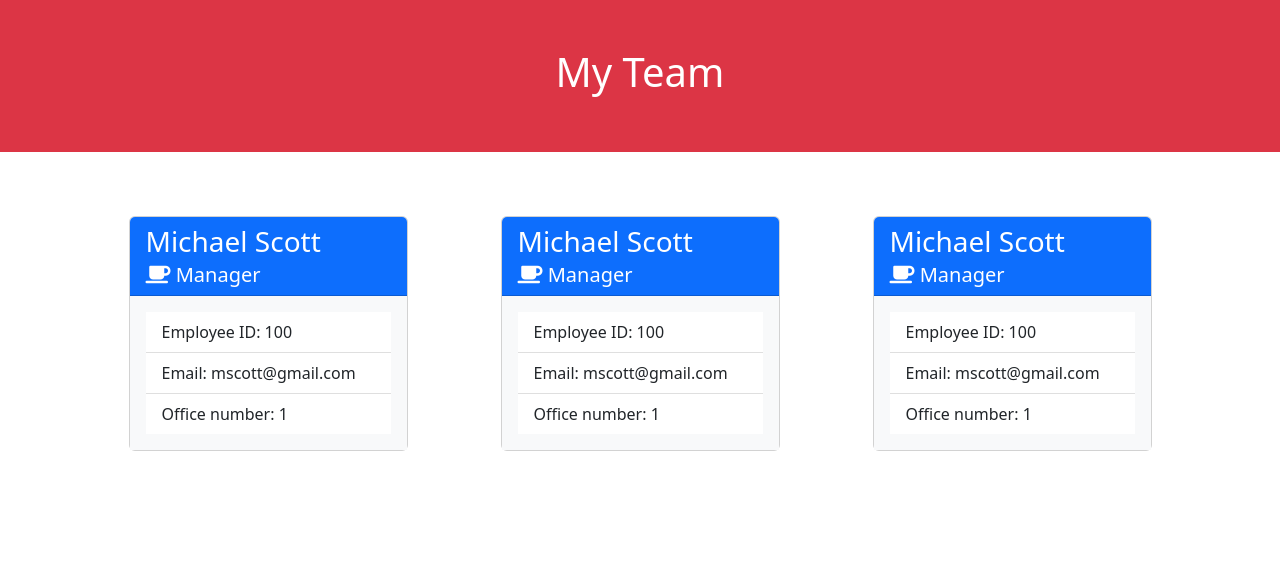
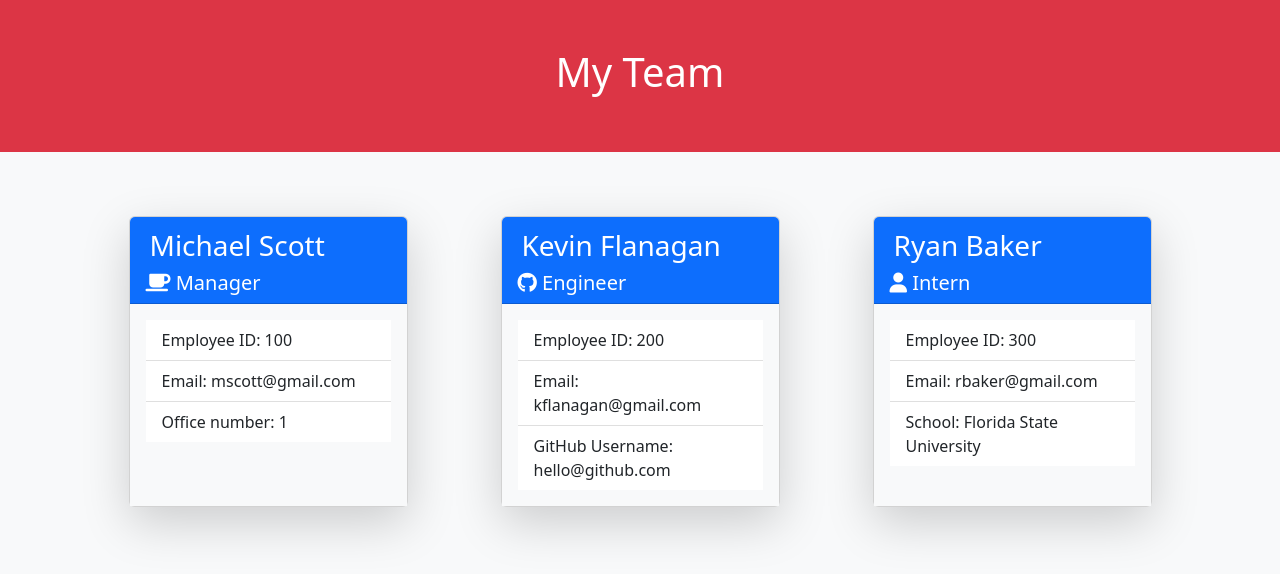
Before and after one commit to samocain93/Team-Profile-Generator, a website: page dist/team.html in a window 1280 px wide. Drawn offline with nearby package versions, Linux system fonts and the light colour scheme.

Commit message:
card styling done for now. fix js templates tmrw

```diff
--- a/dist/team.html
+++ b/dist/team.html
@@ -18,7 +18,7 @@
 
     <title>My Team</title>
   </head>
-  <body>
+  <body class="bg-light">
     <div class="container-fluid">
       <div class="row">
         <header class="header bg-danger text-white p-5 text-center mb-5">
@@ -29,11 +29,12 @@
 
     <main>
       <div class="container d-flex col-12 justify-content-around">
-
-        <div class="card col-3 m-3 mb-5 employee-card">
+        <div class="card col-3 m-3 mb-5 employee-card shadow-lg">
           <div class="card-header employee-header bg-primary">
-            <h3 class="card-title">Michael Scott</h3>
-            <h5 class="card-subtitle"><i class="fa-solid fa-mug-saucer"></i> Manager</h5>
+            <h3 class="card-title p-1">Michael Scott</h3>
+            <h5 class="card-subtitle">
+              <i class="fa-solid fa-mug-saucer"></i> Manager
+            </h5>
           </div>
           <div class="card-body bg-light">
             <ul class="list-group list-group-flush bg-white">
@@ -44,30 +45,34 @@
           </div>
         </div>
 
-        <div class="card col-3 m-3 mb-5 employee-card">
+        <div class="card col-3 m-3 mb-5 employee-card shadow-lg">
           <div class="card-header employee-header bg-primary">
-              <h3 class="card-title">Michael Scott</h3>
-              <h5 class="card-subtitle"><i class="fa-solid fa-mug-saucer"></i> Manager</h5>
+            <h3 class="card-title p-1">Kevin Flanagan</h3>
+            <h5 class="card-subtitle">
+              <i class="fa-brands fa-github"></i> Engineer
+            </h5>
           </div>
           <div class="card-body bg-light">
             <ul class="list-group list-group-flush bg-white">
-                <li class="list-group-item">Employee ID: 100</li>
-                <li class="list-group-item">Email: mscott@gmail.com</li>
-                <li class="list-group-item">Office number: 1</li>
+              <li class="list-group-item">Employee ID: 200</li>
+              <li class="list-group-item">Email: kflanagan@gmail.com</li>
+              <li class="list-group-item">GitHub Username: hello@github.com</li>
             </ul>
           </div>
         </div>
 
-          <div class="card col-3 m-3 mb-5 employee-card">
+        <div class="card col-3 m-3 mb-5 employee-card shadow-lg">
           <div class="card-header employee-header bg-primary">
-              <h3 class="card-title">Michael Scott</h3>
-              <h5 class="card-subtitle"><i class="fa-solid fa-mug-saucer"></i> Manager</h5>
+            <h3 class="card-title p-1">Ryan Baker</h3>
+            <h5 class="card-subtitle">
+              <i class="fa-solid fa-user"></i> Intern
+            </h5>
           </div>
           <div class="card-body bg-light">
             <ul class="list-group list-group-flush bg-white">
-                <li class="list-group-item">Employee ID: 100</li>
-                <li class="list-group-item">Email: mscott@gmail.com</li>
-                <li class="list-group-item">Office number: 1</li>
+              <li class="list-group-item">Employee ID: 300</li>
+              <li class="list-group-item">Email: rbaker@gmail.com</li>
+              <li class="list-group-item">School: Florida State University</li>
             </ul>
           </div>
         </div>
```
Lines whose indentation alone changed are shown as unchanged.
